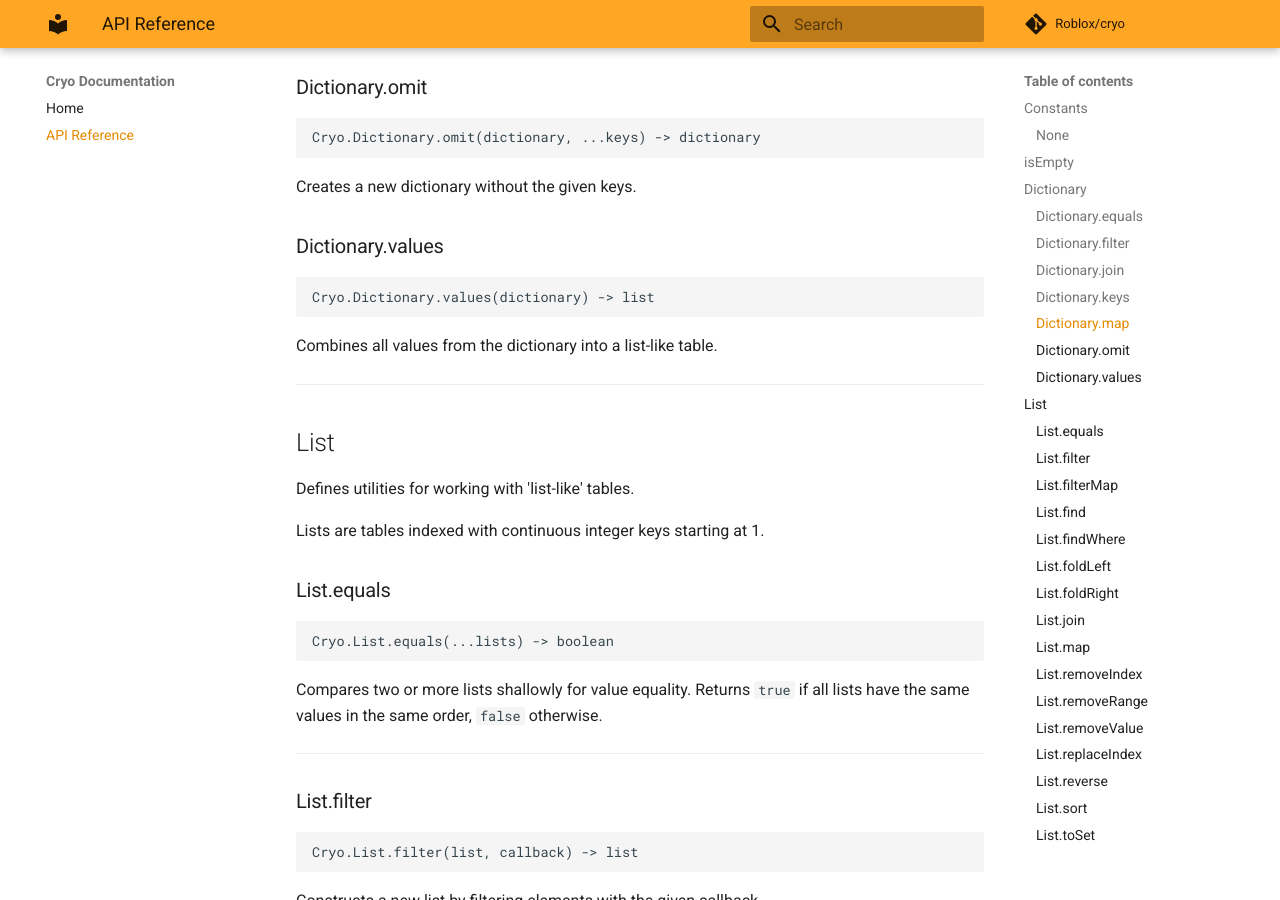
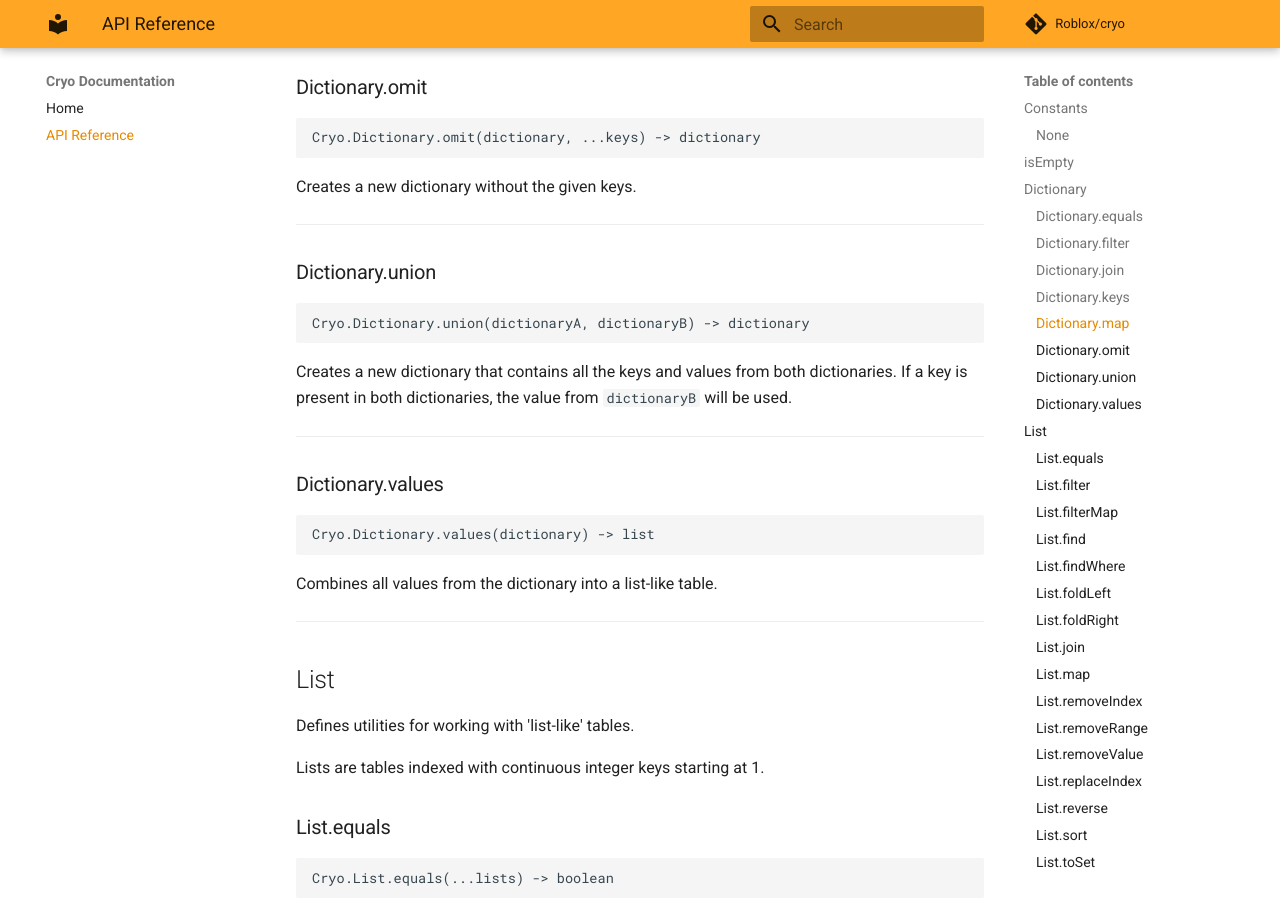
Before and after one commit to Roblox/cryo, an MkDocs documentation site: the page built from docs/api-reference.md, in a window 1280 px wide and 900 px high, scrolled down 2749 px. Built offline with MkDocs 1.6.1 and Material for MkDocs 9.7.7, drawn with Linux system fonts in a browser that asks for light colours; comment, search, counter and statistics services are not loaded.

Commit message:
Create Dictionary union to eventually replace Dictionary.join (#71)
## Problem
We love to use Dictionary.join, but you obliterate the Luau typing when used. It’s not as expressive or intent-full as other operations and can lead us to some trouble w/ typos.

## Solution
Eventually deprecate Dictionary.join with more expressive and type-able apis.

This proposal is to introduce the following apis that should encapsulate most sensible uses of `join`:
- `union`
    -  This is join with the following differences: 1) It can only take two arguments, because we cant make an intersection from an arbitrary amount of types and 2) It doesnt support None, because thats impossible to type (consider omit/set instead)
- `omit` (introduced in #66)

The upside of these three operations is that they can all be reasonably typed within Luau and consequently attempt to avoid any potential footguns with `Dictionary.join`.

This PR aims to be a purely additive change. Formal deprecation of `Dictionary.join` would have to be evaluated and then scheduled over at least 2 releases.

Similarly, `union` and `omit` could each be optimized to return the original dictionaries if there is no value change after the operation, but that should be achieve holistically as part of #70

````diff
--- a/docs/api-reference.md
+++ b/docs/api-reference.md
@@ -136,6 +136,18 @@ Cryo.Dictionary.omit(dictionary, ...keys) -> dictionary
 ```
 
 Creates a new dictionary without the given keys.
+
+---
+
+### Dictionary.union
+
+```
+Cryo.Dictionary.union(dictionaryA, dictionaryB) -> dictionary
+```
+
+Creates a new dictionary that contains all the keys and values from both dictionaries. If a key is present in both dictionaries, the value from `dictionaryB` will be used.
+
+---
 
 ### Dictionary.values
 
````
Also changed, not shown: 3 other files.
